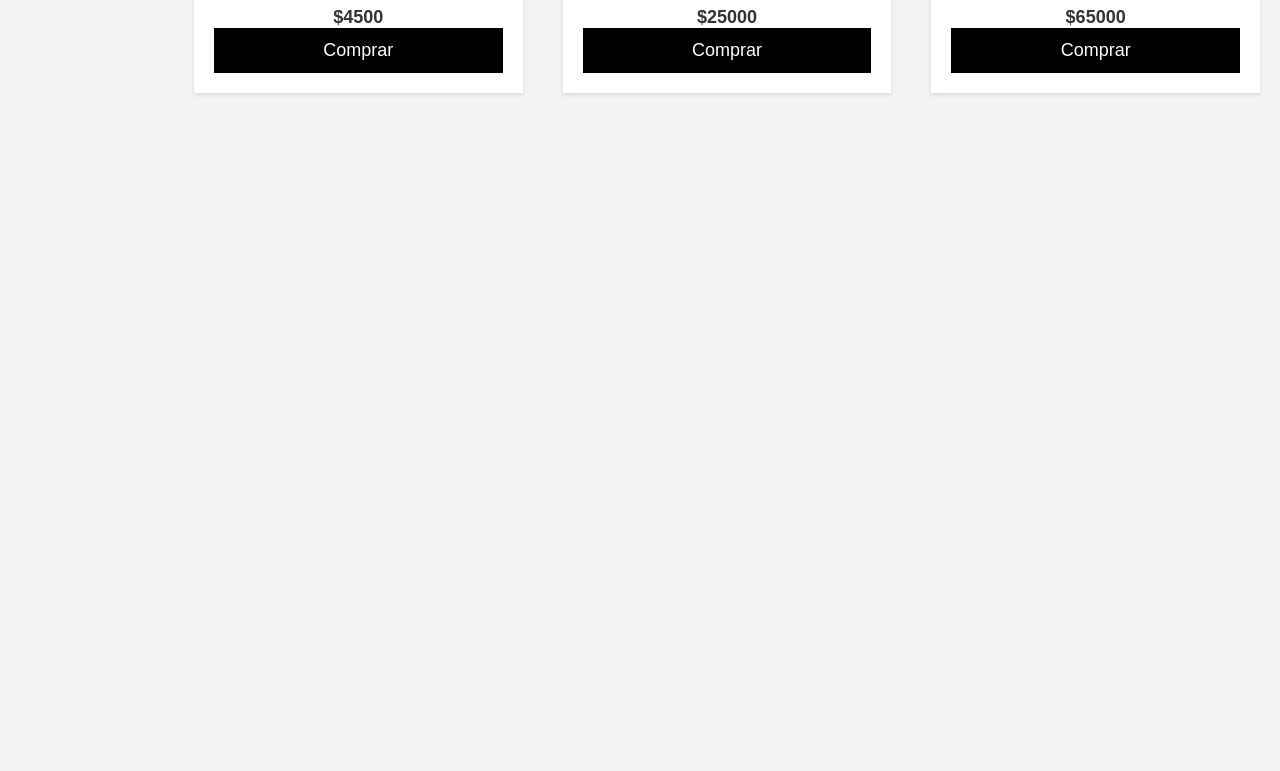
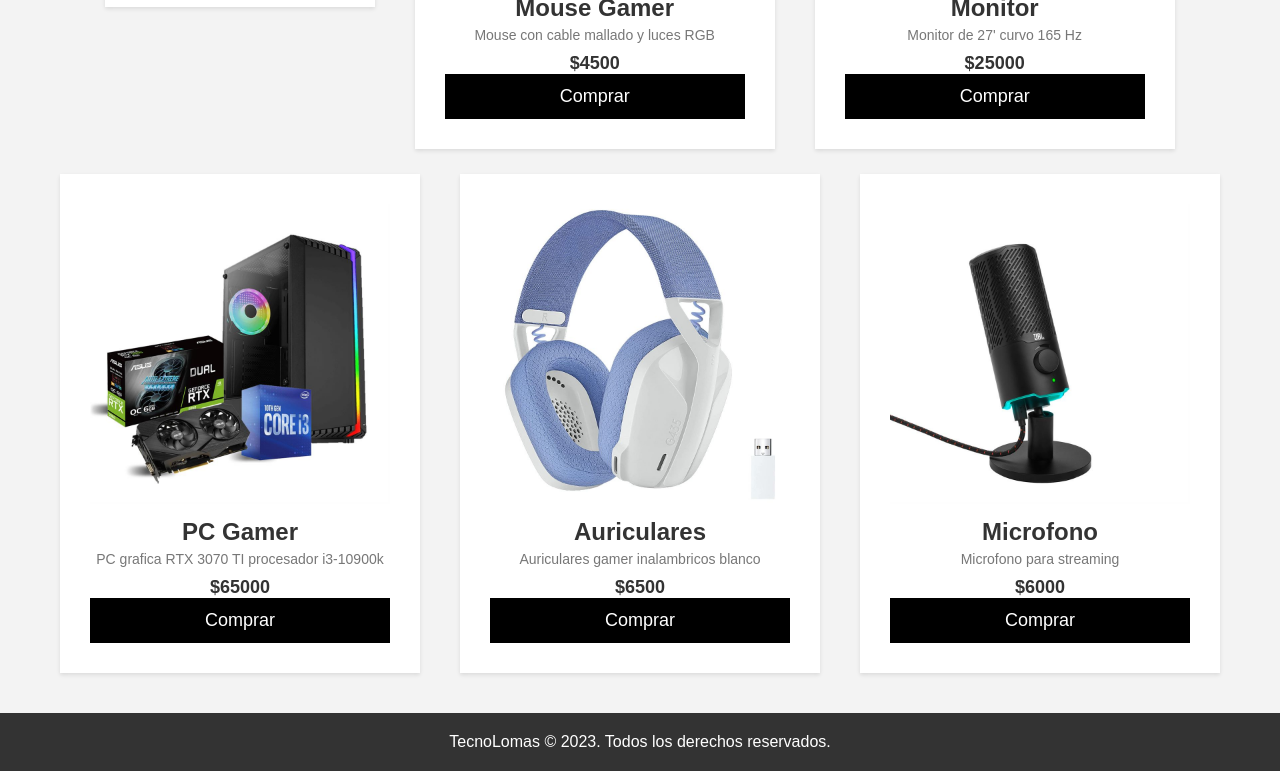
Before and after one commit to santiagoLocaso/ProyectoJSCoder2, a plain HTML site: page productos.html in a window 1280 px wide. Shown: the part 503-1274 px from the top of the page. Before the commit the page ends 800 px from the top, so only its background shows below. Drawn offline with Linux system fonts and the light colour scheme.

Commit message:
style update

```diff
--- a/js/app.js
+++ b/js/app.js
@@ -34,7 +34,7 @@ productos.forEach((producto) => {
     const repeat = carrito.some((repeatProduct) => repeatProduct.id === producto.id)
         //suma un producto repetido al carrito
         if (repeat) {
-            carrito.map((prod) => {
+            carrito.find((prod) => {
                 if (prod.id === producto.id) {
                     prod.cantidad++
                 }
--- a/js/stock.js
+++ b/js/stock.js
@@ -35,4 +35,22 @@ const productos = [
         precio: 65000,
         cantidad: 1
     },
+    {
+        id: 5,
+        nombre: "Auriculares",
+        tipo: "audio",
+        desc: "Auriculares gamer inalambricos blanco",
+        img: '../assets/img/auriculares.jpg',
+        precio: 6500,
+        cantidad: 1
+    },
+    {
+        id: 6,
+        nombre: "Microfono",
+        tipo: "audio",
+        desc: "Microfono para streaming",
+        img: '../assets/img/microfono.jpg',
+        precio: 6000,
+        cantidad: 1
+    },
 ]
--- a/productos.html
+++ b/productos.html
@@ -30,7 +30,9 @@
 
     </div>
 
-
+    <footer>
+        <p>TecnoLomas &copy; 2023. Todos los derechos reservados.</p>
+    </footer>
 
     <script src="./js/stock.js"></script>
     <script src="./js/app.js"></script>
--- a/styles/index.css
+++ b/styles/index.css
@@ -30,7 +30,7 @@ body {
 
 .logo{
     display: flex;
-    justify-content: flex-start;
+    justify-content: center;
     color: #fff;
 }
 
@@ -108,9 +108,11 @@ body {
 }
 .container-prod {
     display: flex;
+    flex-wrap: wrap;
     justify-content: center;
     align-items: center;
     margin-top: 40px;
+    margin-bottom: 40px;
 }
 
 .product-container {
@@ -123,7 +125,8 @@ body {
 .product-item {
     max-width: 300px;
     margin: 0 20px;
-    padding: 20px;
+    margin-top: 25px;
+    padding: 30px;
     background-color: #fff;
     box-shadow: 0px 2px 4px rgba(0, 0, 0, 0.1);
     text-align: center;
```
Also changed, not shown: assets/img/auriculares.jpg (added), assets/img/microfono.jpg (added).
